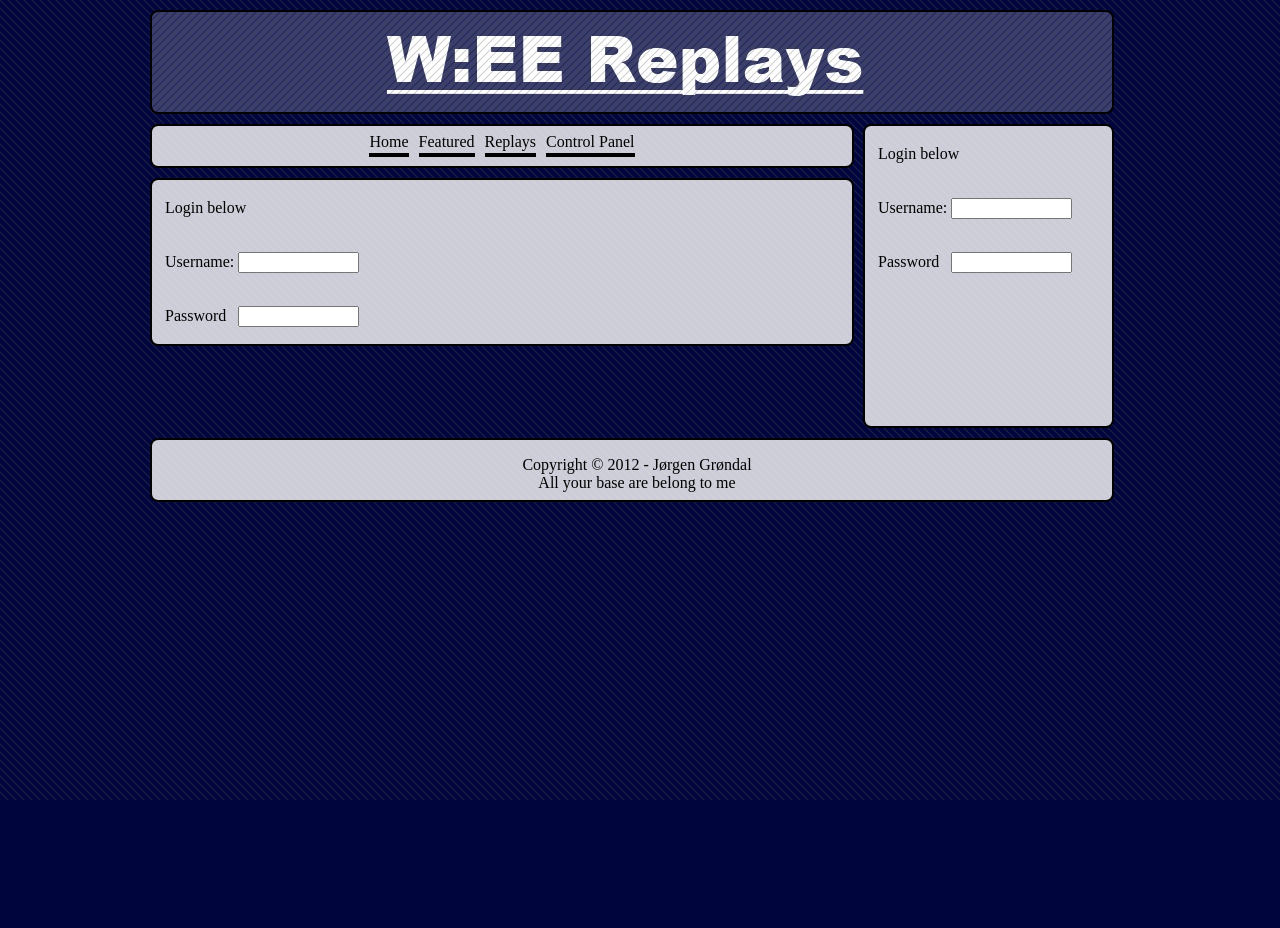
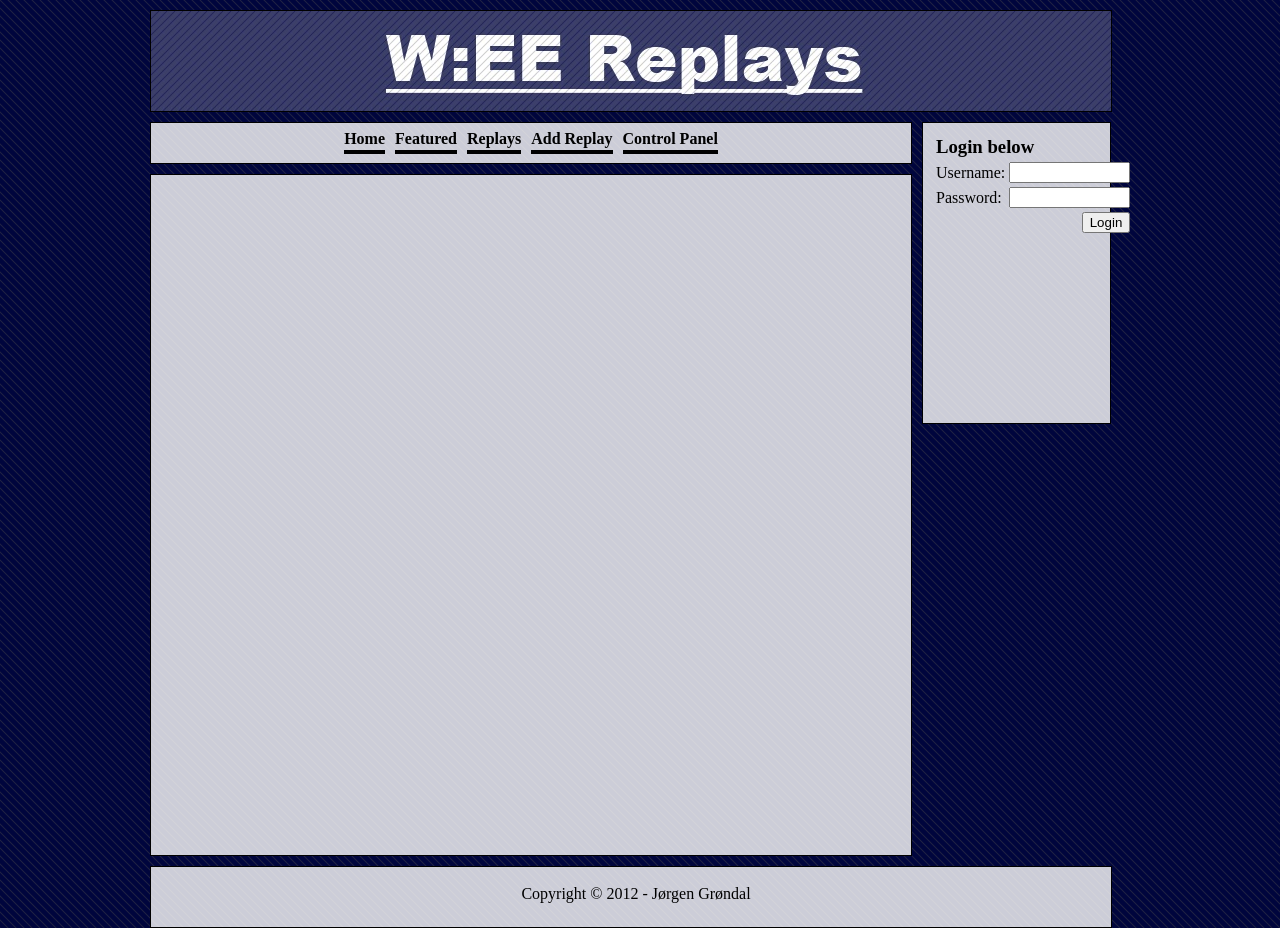
Before and after one commit to JorgenG/WEEReplays, a PHP site: page /index.php?page=login in a window 1280 px wide. Before the commit the page ends 800 px from the top, so only its background shows below. Run offline with PHP 8.4, Linux system fonts and the light colour scheme.

```diff
--- a/includes/content.php
+++ b/includes/content.php
@@ -7,8 +7,6 @@
             } else {
                 include("pages/error.php");
             }
-
-
         ?>
     </div>
 </div>
--- a/includes/footer.php
+++ b/includes/footer.php
@@ -1,4 +1,3 @@
 <div class='visiblediv' id='footer'>
-    <p>Copyright © 2012 - Jørgen Grøndal<br>
-        All your base are belong to me</p>
+    <br><p>Copyright © 2012 - Jørgen Grøndal</p>
 </div>
--- a/includes/nav.php
+++ b/includes/nav.php
@@ -3,6 +3,7 @@
 		<li><a <?php if($page == 'home') { echo "id='current'"; } ?> href='index.php?page=home'>Home</a></li>
 		<li><a <?php if($page == 'featured') { echo "id='current'"; } ?> href='index.php?page=featured'>Featured</a></li>
 		<li><a <?php if($page == 'replays') { echo "id='current'"; } ?> href='index.php?page=replays'>Replays</a></li>
+                <li><a <?php if($page == 'addreplay') { echo "id='current'"; } ?> href='index.php?page=addreplay'>Add Replay</a></li>
 		<li><a <?php if($page == 'control') { echo "id='current'"; } ?> href='index.php?page=control'>Control Panel</a></li>
 	</ul>
 </div>
--- a/includes/sessionhandler.php
+++ b/includes/sessionhandler.php
@@ -1,4 +1,7 @@
 <?php
     session_start();
-
+    if($page == 'logout') {
+        unset($_SESSION['valid_user']);
+        session_destroy();
+    }
 ?>
--- a/includes/user.php
+++ b/includes/user.php
@@ -5,26 +5,40 @@
             echo "<p>You are currently logged in as: $userid </p>";
             echo "<a href='index.php?page=logout'>Logout</a>";
         } else {
-                echo "<form name='login' method='post' action='index.php'>";
-                echo "<table class='logintable'><tr><td colspan='2'>";
-                echo "<p>Login below</p></td></tr><tr>";
-                echo "<td class='logincolumn'>";
-                echo "<p>Username:</p>";
-                echo "</td>";
-                echo "<td class='logincolumn'>";
-                echo "<input type='text' size='12' maxlength='12' name='username'>";
-                echo "</td>";
-                echo "</tr>";
-                echo "<tr>";
-                echo "<td class='logincolumn'>";
-                echo "<p>Password</p>";
-                echo "</td>";
-                echo "<td class='logincolumn'>";
-                echo "<input type='password' size='12' maxlength=12' name='password'>";
-                echo "</td>";
-                echo "</tr>";
-                echo "</table>";
-                echo "</form>";
+            echo "  <form name='login' method='post' action='index.php?page=login'>
+                        <table class='logintable'>
+                            <tr>
+                                <td colspan='2'>
+                                    <h3>Login below</h3>
+                                </td>
+                            </tr>
+                            <tr>
+                                <td class='logincolumn'>
+                                    <p>Username:</p>
+                                </td>
+                                <td class='logincolumn'>
+                                    <input type='text' size='12' maxlength='12' name='username'>
+                                </td>
+                            </tr>
+                            <tr>
+                                <td class='logincolumn'>
+                                    <p>Password:</p>
+                                </td>
+                                <td class='logincolumn'>
+                                    <input type='password' size='12' maxlength=12' name='password'>
+                                </td>
+                            </tr>
+                            <tr>
+                                <td>
+
+                                </td>
+                                <td align='right'>
+                                    <input type='submit' value='Login' name='submit'>
+                                </td>
+                            </tr>
+                        </table>
+                    </form>
+                ";
         }
     ?>
 </div>
--- a/index.php
+++ b/index.php
@@ -1,11 +1,11 @@
 <!DOCTYPE html>
 <?php
-    include('includes/sessionhandler.php');
     if(!empty($_GET["page"])) {
             $page = $_GET["page"];
     } else {
             $page = "home";
     }
+    include('includes/sessionhandler.php');
 ?>
 <html>
 
--- a/pages/login.php
+++ b/pages/login.php
@@ -1,27 +1,16 @@
 <?php
 
 if (isset($_SESSION['valid_user'])) {
+    echo "<h3>You are already logged in!</h3>";
+} else {
+    if(isset($_POST['username'])) {
+        $username = $_POST['username'];
+        $password = $_POST['password'];
 
-} else {
-    echo "<form name='login' method='post' action='index.php'>";
-    echo "<table class='logintable'><tr><td colspan='2'>";
-    echo "<p>Login below</p></td></tr><tr>";
-    echo "<td class='logincolumn'>";
-    echo "<p>Username:</p>";
-    echo "</td>";
-    echo "<td class='logincolumn'>";
-    echo "<input type='text' size='12' maxlength='12' name='username'>";
-    echo "</td>";
-    echo "</tr>";
-    echo "<tr>";
-    echo "<td class='logincolumn'>";
-    echo "<p>Password</p>";
-    echo "</td>";
-    echo "<td class='logincolumn'>";
-    echo "<input type='password' size='12' maxlength=12' name='password'>";
-    echo "</td>";
-    echo "</tr>";
-    echo "</table>";
-    echo "</form>";
+        if($username == "Test" && $password == "ape") {
+            $_SESSION['valid_user'] = $username;
+            echo "Logged in!";
+        }
+    }
 }
 ?>
--- /dev/null
+++ b/pages/logout.php
@@ -0,0 +1,4 @@
+<?php
+
+    echo "<h3>You are now logged out</h3>";
+?>
--- a/weereplays.css
+++ b/weereplays.css
@@ -1,9 +1,7 @@
-html, body, ol, ul, li, pre, code, address,
+html, body, p, h1, h2, h3, h4, h5, h6, ol, ul, li, pre, code, address,
 variable, form, fieldset, blockquote {
     padding: 0;
     margin: 0;
-    font-size: 100%;
-    font-weight: normal;
 }
 
 ol {
@@ -26,9 +24,11 @@ body {
     background-image: url(img/bg3.png);
     background-repeat: repeat;
     background-color: #CCC;
+    scrollbar-base-color: #FFF;
 }
 
-h1, h2, h3, h4, h5, h6, p {
+h1, h2, h3, h4, h5, h6 {
+    margin-top: 10px;
     margin-left: 10px;
 }
 
@@ -50,8 +50,7 @@ h1, h2, h3, h4, h5, h6, p {
 }
 
 div.visiblediv {
-    border: 2px solid #000;
-    border-radius: 8px;
+    border: 1px solid #000;
     background: rgba(255,255,255,0.8);
 }
 
@@ -65,34 +64,35 @@ div.visiblediv {
 
 #navcontwrapper {
     float: left;
-    width: 700px;
+    width: 760px;
 }
 
 #nav {
     float: left;
     margin-top: 10px;
     height: 40px;
-    width: 700px;
+    width: 760px;
 }
 
 #content {
     margin-top: 10px;
     float: left;
-    width: 700px;
+    width: 760px;
+    height: 680px;
+    overflow: auto;
 }
 
 #user {
     margin-top: 10px;
-    margin-left: 13px;
+    margin-left: 12px;
     float: left;
     height: 300px;
-    width: 247px;
+    width: 187px;
 }
 
 #footer {
     float: left;
     margin-top: 10px;
-    margin-bottom: 100px;
     width: 960px;
     height: 60px;
 }
@@ -137,5 +137,6 @@ div.visiblediv {
 }
 
 p {
+    margin-left: 10px;
     color: #000;
 }
```
Also changed, not shown: pages/addreplay.php (added, +12 -0 lines), pages/upload.php (added, +29 -0 lines).
